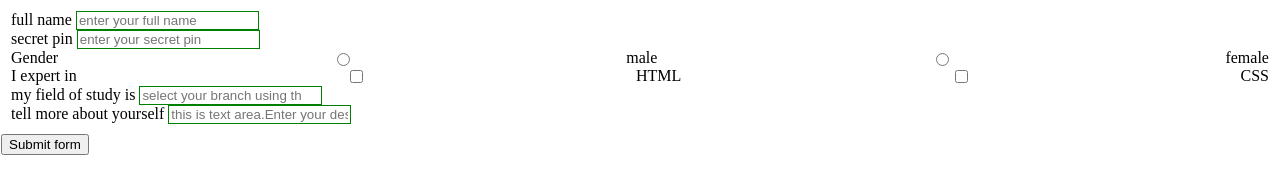
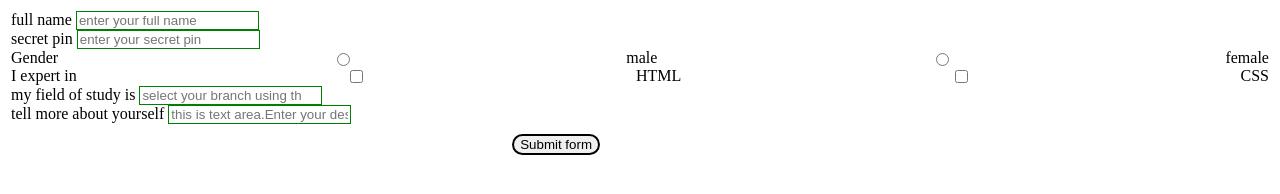
Before and after one commit to ChanduBobbili/10000Coders-bootcamp, a plain HTML site: page index.html in a window 1280 px wide. Drawn offline with Linux system fonts and the light colour scheme.

Commit message:
Update style.css

```diff
--- a/style.css
+++ b/style.css
@@ -18,3 +18,10 @@ body{
 input{
   border: 1px solid green;
 }
+
+.btn{
+  margin-left:40%;
+  text-align:center;
+  border:2px solid black;
+  border-radius:25px;
+}
```
